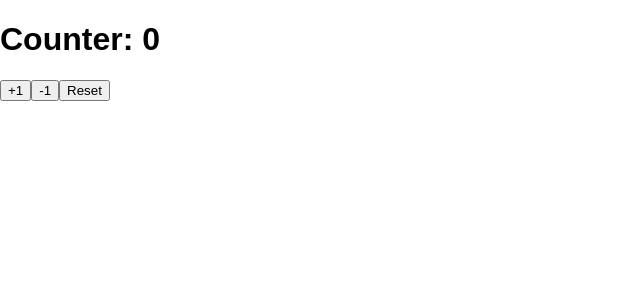
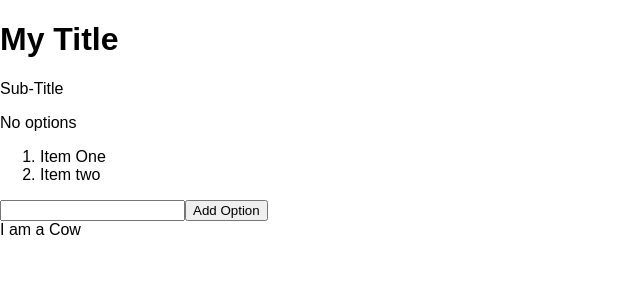
Before and after one commit to ASIF-Mahmud1/LearningReact, a React (Create React App) app in the folder Tutorials/Udemy/react_tutorial/: page / in a window 1280 px wide. Shown: the top 300 px of the page, without its empty margins (0-640 px from the left). Built offline with nearby package versions, Linux system fonts and the light colour scheme.

Commit message:
Not Done Yet

```diff
--- /dev/null
+++ b/Tutorials/Udemy/react_tutorial/src/4.js
@@ -0,0 +1,89 @@
+import React, { Component } from 'react';
+import logo from './logo.svg';
+import './App.css';
+
+import Template1 from "./Components/4-Form-Element/Template1"
+import Form from "./Components/4-Form-Element/Form"
+
+
+// App obkect
+const app= {
+  title : "My Title",
+  subtitle : "Sub-Title",
+  option : []
+
+}
+// It is used to check if subtitle exists
+const app2= {
+  title : "My Title",
+  subtitle : undefined,
+  option : ['One', 'Two', 'Three']
+
+}
+// It is used to check if option.length>0
+const app3= {
+  title : "Indecison App",
+  subtitle : "Put your life in the hand of Computer",
+  option : []
+
+}
+
+// It is used to check to Check Both task above
+const app4= {
+  title : "Indecison App",
+  subtitle : undefined,
+  option : []
+}
+
+/* this arrow function is going to be called  with an event object -"event". You can tell it anything!! */
+/* It contains various info about the event */
+const afterButtonClicked= (event)=>{
+  event.preventDefault()    /* This prvent the page from refreshing */
+  const input_field= event.target.elements.wrote.value;  /* What this line even mean? In simple words :
+                                                          event.target is the response to the element that triggered the events
+                                                          which in this case is "Form" element
+                                                          event.target.elements : gives us access to all the elements inside our form-
+                                                          in this case "option". And elements are indexed by attribute "name"
+                                                          so we can fetch data from "name" attribute
+                                                          So this is the story in nut-shell
+                                                         */
+
+  console.log("Add Option was Clicked. This is what you wrote : ", input_field)
+  if(input_field){
+    app.option.push(input_field)
+
+    console.log("Now Your Array Looks Like : ")
+    app.option.forEach((print)=>{
+      console.log(print)
+    })
+
+  }
+    event.target.elements.wrote.value="";
+
+}
+
+
+// Main Class that renders the Web Application
+class App extends Component {
+  render() {
+    return (
+      <div className="">
+        <header className="">
+        </header>
+        <header>
+          <Template1 app= {app}/>
+        </header>
+
+        {/* see react handle events form element to see why You used onSubmit */}
+        <form onSubmit= {afterButtonClicked}>
+          <input type="text" name= "wrote"/>
+
+          <button>Add Option</button>
+        </form>
+        <Form />
+      </div>
+    );
+  }
+}
+
+export default App;
--- /dev/null
+++ b/Tutorials/Udemy/react_tutorial/src/Components/4-Form-Element/Form.js
@@ -0,0 +1,50 @@
+import React from "react";
+
+class Form extends React.Component{
+  constructor(props) {
+    super(props);
+    this.afterButtonClicked= this.afterButtonClicked.bind(this)
+    this.state = {app: {
+      title : "My Title",
+      subtitle : "Sub-Title",
+      option : []
+
+    }};
+  }
+
+
+  afterButtonClicked= (event)=>{
+    event.preventDefault()    /* This prvent the page from refreshing */
+    const input_field= event.target.elements.wrote.value;  /* What this line even mean? In simple words :
+                                                            event.target is the response to the element that triggered the events
+                                                            which in this case is "Form" element
+                                                            event.target.elements : gives us access to all the elements inside our form-
+                                                            in this case "option". And elements are indexed by attribute "name"
+                                                            so we can fetch data from "name" attribute
+                                                            So this is the story in nut-shell
+                                                           */
+
+    console.log("Add Option was Clicked. This is what you wrote : ", input_field)
+    if(input_field){
+      this.state.app.option.push(input_field)
+
+      console.log("Now Your Array Looks Like : ")
+      this.state.app.option.forEach((print)=>{
+        console.log(print)
+      })
+
+    }
+      event.target.elements.wrote.value="";
+
+  }
+
+  render(){
+    return(
+       <div>I am a Cow</div>
+    )
+  }
+}
+
+
+
+export default Form
--- /dev/null
+++ b/Tutorials/Udemy/react_tutorial/src/Components/4-Form-Element/Template1.js
@@ -0,0 +1,68 @@
+import React from "react";
+
+// Task-1 : Render the subtitle (and p tag if the sub-title exists)
+// Task-2 : Render another p tag if option.length>0 that says "Here are your options" else "No options"
+
+
+// 3rd Approach for Task-1 ,2
+class Template1 extends React.Component{
+  render(){
+    return(
+      <div>
+       <h1>{this.props.app.title}</h1>
+       {this.props.app.subtitle &&
+        <p>{this.props.app.subtitle}</p>
+       }
+       <p>{this.props.app.option.length>0 ? "Here are your options" :"No options"}</p>
+       <ol>
+         <li>Item One</li>
+         <li>Item two</li>
+       </ol>
+
+      </div>
+    )
+  }
+}
+export default Template1;
+/* */
+/*
+// 1st Approach for Task-1
+class Template1 extends React.Component{
+  render(){
+    return(
+      <div>
+       <h1>{this.props.app.title}</h1>
+       {this.props.app.subtitle &&
+        <p>{this.props.app.subtitle}</p>
+       }
+       <ol>
+         <li>Item One</li>
+         <li>Item two</li>
+       </ol>
+
+      </div>
+    )
+  }
+}
+*/
+
+/*
+// 2nd Approach for Task-2
+class Template1 extends React.Component{
+  render(){
+    return(
+      <div>
+       <h1>{this.props.app.title}</h1>
+       <p>{this.props.app.subtitle}</p>
+       <p>{this.props.app.option.length>0 ? "Here are your options" : "No options"}</p>
+
+       <ol>
+         <li>Item One</li>
+         <li>Item two</li>
+       </ol>
+
+      </div>
+    )
+  }
+}
+*/
--- a/Tutorials/Udemy/react_tutorial/src/index.js
+++ b/Tutorials/Udemy/react_tutorial/src/index.js
@@ -1,7 +1,7 @@
 import React from 'react';
 import ReactDOM from 'react-dom';
 import './index.css';
-import App from './3';
+import App from './4';
 import registerServiceWorker from './registerServiceWorker';
 
 ReactDOM.render(<App />, document.getElementById('root'));
```
